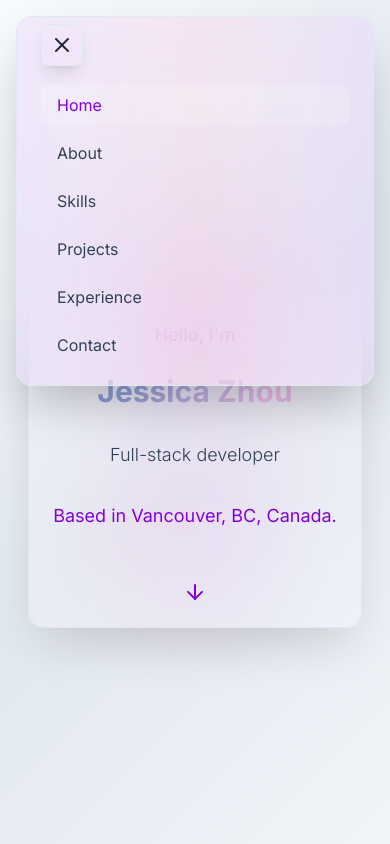
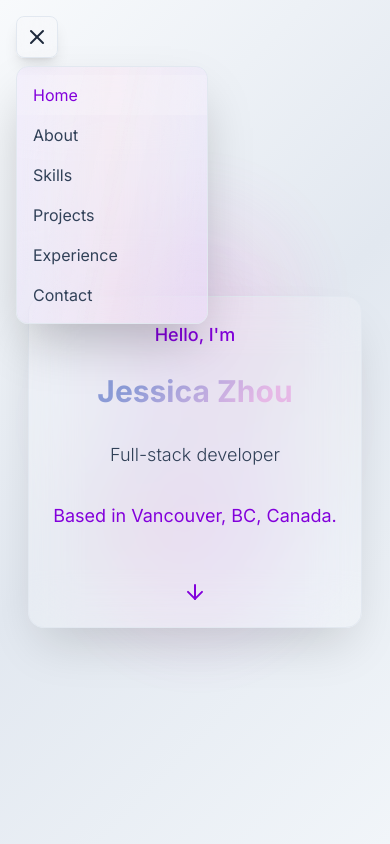
Before and after one commit to jjcyz/portfolio, a Next.js app: page / in a window 390 px wide. Both pictures are taken after a click on the button 62 px from the left and 45 px from the top of the page. Shown: the top 844 px of the page. Built offline with nearby package versions, Linux system fonts and the light colour scheme.

Commit message:
Minor fixes + nav bar

```diff
--- a/components/Footer.tsx
+++ b/components/Footer.tsx
@@ -39,7 +39,7 @@ export default function Footer() {
           >
             <h3 className="text-2xl font-bold gradient-text mb-2">Jessica Zhou</h3>
             <p className="text-slate-700 text-sm">
-              Software Engineer
+              Full-Stack Software Engineer
             </p>
           </motion.div>
 
--- a/components/Header.tsx
+++ b/components/Header.tsx
@@ -3,7 +3,6 @@
 import { useState, useEffect } from 'react';
 import { motion, AnimatePresence } from 'framer-motion';
 import { Menu, X } from 'lucide-react';
-import Link from 'next/link';
 
 const navItems = [
   { href: '#hero', label: 'Home' },
@@ -48,24 +47,15 @@ export default function Header() {
   };
 
   return (
-    <div className="fixed top-4 left-4 right-4 md:left-1/2 md:right-auto md:transform md:-translate-x-1/2 z-50">
-      <motion.header
+    <div className="fixed top-4 left-4 md:left-1/2 md:right-auto md:transform md:-translate-x-1/2 z-50">
+      {/* Mobile: Hamburger button with dropdown */}
+      <div className="md:hidden relative">
+        <motion.button
           initial={{ y: -100 }}
           animate={{ y: 0 }}
           transition={{ duration: 0.5 }}
-        className="bg-white/25 backdrop-blur-2xl border border-white/35 shadow-2xl shadow-black/25 rounded-2xl relative overflow-hidden"
-      >
-        {/* Slider Background */}
-        <div className="absolute inset-0 bg-gradient-to-r from-purple-500/10 via-pink-500/10 to-purple-500/10 animate-pulse" />
-        <div className="absolute inset-0 bg-gradient-to-r from-transparent via-white/5 to-transparent transform -skew-x-12 animate-pulse delay-1000" />
-        <div className="absolute inset-0 bg-gradient-to-r from-purple-400/5 via-pink-400/5 to-purple-400/5 transform translate-x-[-100%] animate-[slide_3s_ease-in-out_infinite]" />
-
-        <div className="px-6 py-1 relative z-10">
-        <div className="flex items-center justify-between h-12">
-          {/* Mobile Menu Button */}
-          <button
           onClick={() => setIsMenuOpen(!isMenuOpen)}
-             className="md:hidden p-2 rounded-lg bg-white/10 backdrop-blur-lg border border-white/20 shadow-lg shadow-black/10 hover:bg-white/15 hover:backdrop-blur-xl hover:border-white/25 hover:shadow-2xl hover:shadow-black/20 transition-all duration-200 focus:outline-none"
+          className="p-2 rounded-lg bg-white/10 backdrop-blur-lg border border-white/20 shadow-lg shadow-black/10 hover:bg-white/15 hover:backdrop-blur-xl hover:border-white/25 hover:shadow-2xl hover:shadow-black/20 transition-all duration-200 focus:outline-none"
           aria-label={isMenuOpen ? 'Close menu' : 'Open menu'}
           aria-expanded={isMenuOpen}
         >
@@ -92,10 +82,64 @@ export default function Header() {
               </motion.div>
             )}
           </AnimatePresence>
-          </button>
+        </motion.button>
 
-          {/* Desktop Navigation */}
-          <div className="hidden md:flex items-center space-x-2">
+        {/* Mobile Dropdown Menu */}
+        <AnimatePresence>
+          {isMenuOpen && (
+            <motion.div
+              initial={{ opacity: 0, y: -10, scale: 0.95 }}
+              animate={{ opacity: 1, y: 0, scale: 1 }}
+              exit={{ opacity: 0, y: -10, scale: 0.95 }}
+              transition={{ duration: 0.2 }}
+              className="absolute top-full left-0 mt-2 w-48 bg-white/25 backdrop-blur-2xl border border-white/35 shadow-2xl shadow-black/25 rounded-xl overflow-hidden relative"
+            >
+              {/* Gradient Background Effects */}
+              <div className="absolute inset-0 bg-gradient-to-r from-purple-500/10 via-pink-500/10 to-purple-500/10 animate-pulse" />
+              <div className="absolute inset-0 bg-gradient-to-r from-transparent via-white/5 to-transparent transform -skew-x-12 animate-pulse delay-1000" />
+              <div className="absolute inset-0 bg-gradient-to-r from-purple-400/5 via-pink-400/5 to-purple-400/5 transform translate-x-[-100%] animate-[slide_3s_ease-in-out_infinite]" />
+
+              <div className="py-2 relative z-10">
+                {navItems.map((item, index) => (
+                  <motion.button
+                    key={item.href}
+                    initial={{ x: -20, opacity: 0 }}
+                    animate={{ x: 0, opacity: 1 }}
+                    transition={{ delay: index * 0.05 }}
+                    onClick={() => handleNavClick(item.href)}
+                    className={`block w-full text-left px-4 py-2 transition-all duration-200 focus:outline-none relative ${
+                      activeSection === item.href.substring(1)
+                        ? 'bg-white/15 text-purple-700'
+                        : 'text-slate-700 hover:bg-white/10 hover:text-purple-700'
+                    }`}
+                    data-section={item.href.substring(1)}
+                    aria-label={`Navigate to ${item.label} section`}
+                  >
+                    {item.label}
+                  </motion.button>
+                ))}
+              </div>
+            </motion.div>
+          )}
+        </AnimatePresence>
+      </div>
+
+      {/* Desktop: Full header bar */}
+      <motion.header
+        initial={{ y: -100 }}
+        animate={{ y: 0 }}
+        transition={{ duration: 0.5 }}
+        className="hidden md:block bg-white/25 backdrop-blur-2xl border border-white/35 shadow-2xl shadow-black/25 rounded-2xl relative overflow-hidden"
+      >
+        {/* Slider Background */}
+        <div className="absolute inset-0 bg-gradient-to-r from-purple-500/10 via-pink-500/10 to-purple-500/10 animate-pulse" />
+        <div className="absolute inset-0 bg-gradient-to-r from-transparent via-white/5 to-transparent transform -skew-x-12 animate-pulse delay-1000" />
+        <div className="absolute inset-0 bg-gradient-to-r from-purple-400/5 via-pink-400/5 to-purple-400/5 transform translate-x-[-100%] animate-[slide_3s_ease-in-out_infinite]" />
+
+        <div className="px-6 py-1 relative z-10">
+        <div className="flex items-center justify-center h-12">
+            {/* Desktop Navigation - Centered */}
+          <div className="flex items-center space-x-2">
             {navItems.map((item) => (
               <button
                 key={item.href}
@@ -111,40 +155,6 @@ export default function Header() {
             ))}
           </div>
         </div>
-
-        {/* Mobile Navigation */}
-        <AnimatePresence>
-          {isMenuOpen && (
-            <motion.div
-              initial={{ opacity: 0, height: 0 }}
-              animate={{ opacity: 1, height: 'auto' }}
-              exit={{ opacity: 0, height: 0 }}
-              transition={{ duration: 0.3 }}
-              className="md:hidden overflow-hidden"
-            >
-              <div className="py-4 space-y-2">
-                {navItems.map((item, index) => (
-                  <motion.button
-                    key={item.href}
-                    initial={{ x: -20, opacity: 0 }}
-                    animate={{ x: 0, opacity: 1 }}
-                    transition={{ delay: index * 0.1 }}
-                    onClick={() => handleNavClick(item.href)}
-                    className={`block w-full text-left px-4 py-2 rounded-lg transition-all duration-200 focus:outline-none ${
-                      activeSection === item.href.substring(1)
-                        ? 'bg-white/15 text-purple-700'
-                        : 'text-slate-700 hover:bg-white/10 hover:text-purple-700'
-                    }`}
-                    data-section={item.href.substring(1)}
-                    aria-label={`Navigate to ${item.label} section`}
-                  >
-                    {item.label}
-                  </motion.button>
-                ))}
-              </div>
-            </motion.div>
-          )}
-        </AnimatePresence>
         </div>
       </motion.header>
     </div>
--- a/components/Skills.tsx
+++ b/components/Skills.tsx
@@ -2,7 +2,7 @@
 
 import { motion, useInView } from 'framer-motion';
 import { useRef, useState, useEffect } from 'react';
-import { Code, Database, Cloud, Brain, Wrench, Sparkles } from 'lucide-react';
+import { Code, Database, Cloud, Brain, Wrench, Sparkles, ChevronDown } from 'lucide-react';
 import { skills } from '@/lib/data';
 
 const skillCategories = {
@@ -16,7 +16,7 @@ const skillCategories = {
   },
   cloud: {
     icon: Cloud,
-    label: 'Cloud & Infrastructure'
+    label: 'Cloud & DevOps'
   },
   databases: {
     icon: Database,
@@ -144,6 +144,7 @@ export default function Skills() {
 
                         {/* Default State - Compact Header Only */}
                         <div className={`p-4 bg-white/20 backdrop-blur-2xl relative z-20 ${expandedSkills.has(categoryKey) ? 'hidden' : 'block md:group-hover:hidden'}`}>
+                          <div className="flex items-center justify-between">
                             <div className="flex items-center gap-3">
                               <div className="p-2">
                                 <IconComponent size={16} className="text-slate-700" />
@@ -152,18 +153,29 @@ export default function Skills() {
                                 {categoryInfo.label}
                               </h3>
                             </div>
+                            <ChevronDown
+                              size={14}
+                              className={`text-slate-600 transition-transform duration-200 ${isMobile ? 'rotate-0' : 'group-hover:rotate-180'}`}
+                            />
+                          </div>
                         </div>
 
                         {/* Expanded State - Shows on hover (desktop) or click (mobile) */}
                         <div className={`${expandedSkills.has(categoryKey) ? 'block' : 'hidden md:group-hover:block'} p-4 bg-white/20 backdrop-blur-2xl relative z-20`}>
                           {/* Expanded Header */}
-                          <div className="flex items-center gap-3 mb-4">
+                          <div className="flex items-center justify-between mb-4">
+                            <div className="flex items-center gap-3">
                               <div className="p-2 group-hover:scale-110 transition-transform duration-200">
                                 <IconComponent size={16} className="text-slate-700" />
                               </div>
                               <h3 className="text-sm font-semibold text-slate-800">
                                 {categoryInfo.label}
                               </h3>
+                            </div>
+                            <ChevronDown
+                              size={14}
+                              className={`text-slate-600 transition-transform duration-200 ${expandedSkills.has(categoryKey) ? 'rotate-180' : 'rotate-0'}`}
+                            />
                           </div>
 
                           {/* Skills List */}
@@ -178,7 +190,8 @@ export default function Skills() {
                                     delay: 1 + categoryIndex * 0.1 + skillIndex * 0.03,
                                     duration: 0.3
                           }}
-                                  className="px-2 py-1 bg-purple-100/50 backdrop-blur-lg border border-purple-200/50 text-purple-700 text-xs font-medium rounded-full transition-all duration-200"
+                                  className="px-3 py-1.5 bg-white/20 backdrop-blur-xl border border-white/30 text-purple-600 text-xs font-medium rounded-full transition-all duration-200 shadow-lg shadow-purple-500/10 hover:bg-white/30 hover:border-white/40 hover:shadow-xl hover:shadow-purple-500/20 hover:text-purple-700"
+                                  style={{ textShadow: '0 0 8px rgba(147, 51, 234, 0.3)' }}
                         >
                           {skill.name}
                         </motion.span>
--- a/next.config.js
+++ b/next.config.js
@@ -17,6 +17,19 @@ const nextConfig = {
   swcMinify: true,
   reactStrictMode: true,
   generateEtags: false,
+  async headers() {
+    return [
+      {
+        source: '/(.*)',
+        headers: [
+          {
+            key: 'Content-Security-Policy',
+            value: "frame-src 'self' https://boltubc.com https://*.vercel.app https://*.netlify.app; frame-ancestors 'self';"
+          }
+        ]
+      }
+    ]
+  }
 }
 
 module.exports = nextConfig
```
Also changed, not shown: app/layout.tsx (+8 -5 lines), components/Experience.tsx (+26 -8 lines), lib/data.ts (+22 -7 lines). Lines whose indentation alone changed are shown as unchanged.
